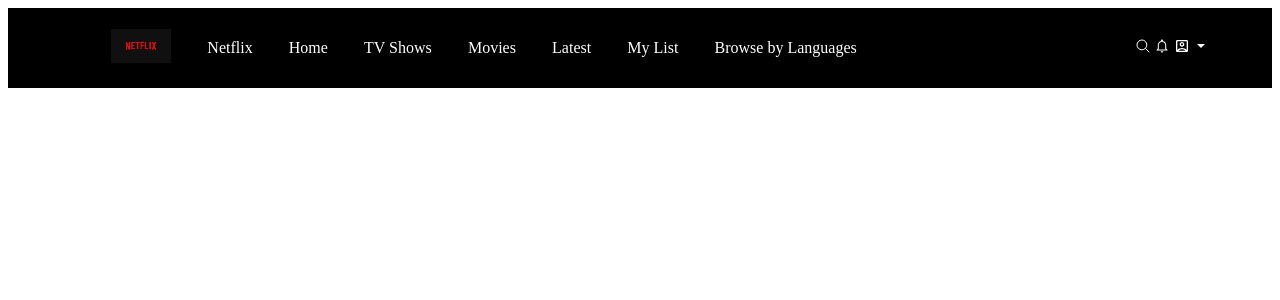
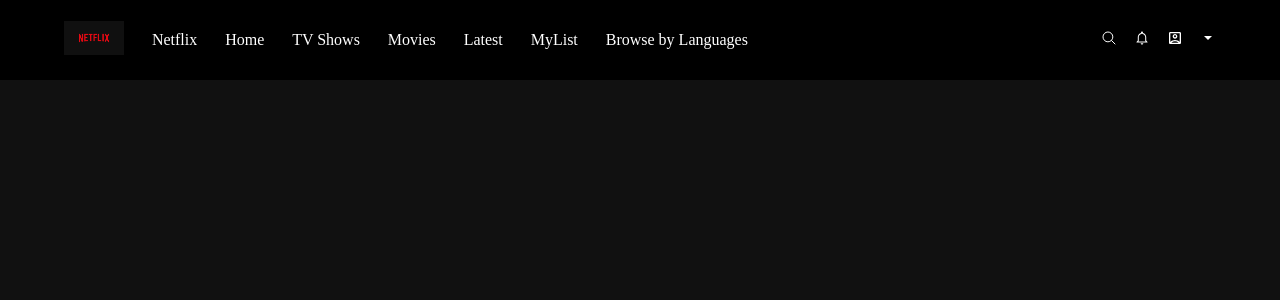
Before and after one commit to Eyeruse/Netflix, a React (Vite) app: page / in a window 1280 px wide. Shown: the top 300 px of the page. Built offline with nearby package versions, Linux system fonts and the light colour scheme.

Commit message:
Done with Header

```diff
--- a/src/App.css
+++ b/src/App.css
@@ -0,0 +1,19 @@
+@import url("https://fonts.googleapis.com/css2?family=Inter:ital,opsz,wght@0,14..32,100..900;1,14..32,100..900&display=swap");
+.app {
+  background-color: #111;
+}
+:root {
+  --font-base: "lexend", sans-serif;
+  --font-second-base: "inter", sans-serif;
+  --bg-color: #111;
+  --primary-color: #ffffff;
+  --secondary-color: #e50914;
+}
+* {
+  margin: 0;
+  padding: 0;
+  box-sizing: border-box;
+}
+body {
+  background: #111;
+}
--- a/src/Components/Header/Header.jsx
+++ b/src/Components/Header/Header.jsx
@@ -22,7 +22,7 @@ function Header() {
               <li>TV Shows</li>
               <li>Movies</li>
               <li>Latest</li>
-              <li>My List</li>
+              <li>MyList</li>
               <li>Browse by Languages</li>
             </ul>
           </div>
```
